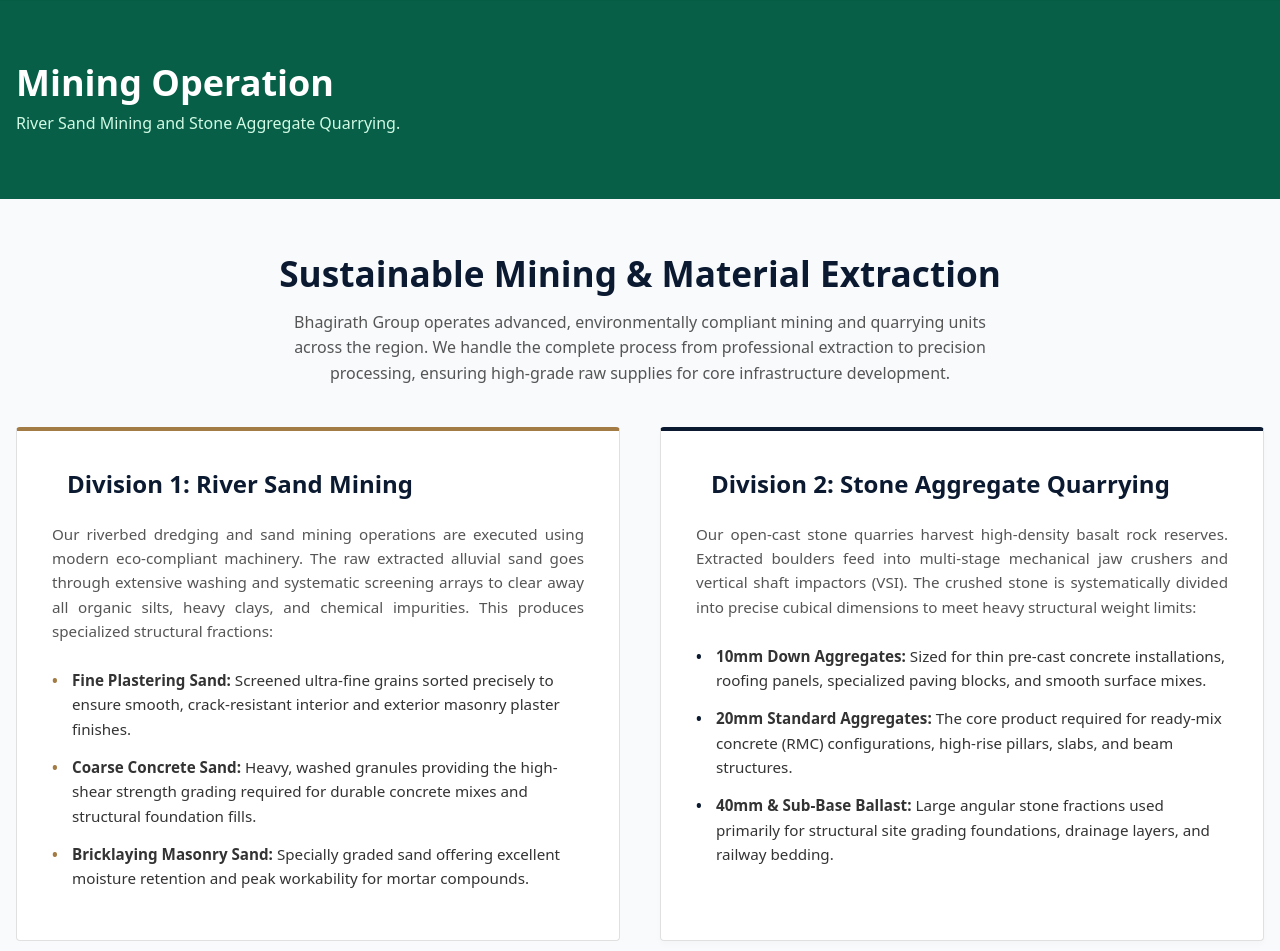
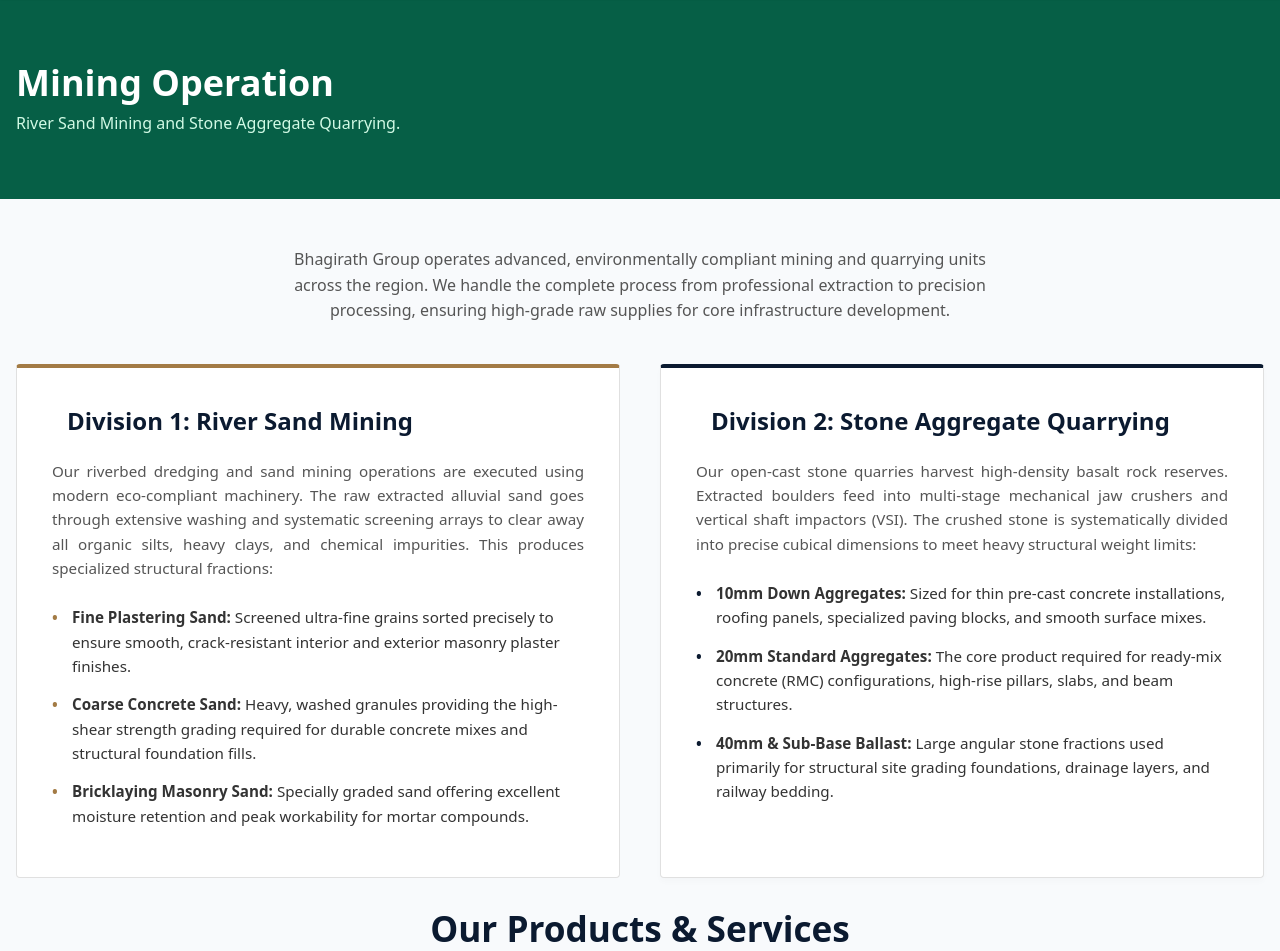
Before and after one commit to Nirav5238/Bhagirath-Group, a Flask app: a page that uses templates/Sand_Stone_Aggregate.html in a window 1280 px wide. Shown: the part 115-1066 px from the top of the page. Run offline with Flask 3, Linux system fonts and the light colour scheme; some libraries are stand-ins or nearby versions.

Commit message:
change 30.10.2026-06

```diff
--- a/templates/Sand_Stone_Aggregate.html
+++ b/templates/Sand_Stone_Aggregate.html
@@ -12,12 +12,6 @@
 
 <!--New 29.10.2026-->
 
-
-
-
-
-
-<h2 style="font-size: 2.2rem; color: #0b1a30; margin-bottom: 10px; font-weight: 700; text-align: center;">Sustainable Mining & Material Extraction</h2>
 <p style="text-align: center; color: #555555; max-width: 700px; margin: 0 auto 40px auto; font-size: 1rem; line-height: 1.6;">
     Bhagirath Group operates advanced, environmentally compliant mining and quarrying units across the region. We handle the complete process from professional extraction to precision processing, ensuring high-grade raw supplies for core infrastructure development.
 </p>
```
